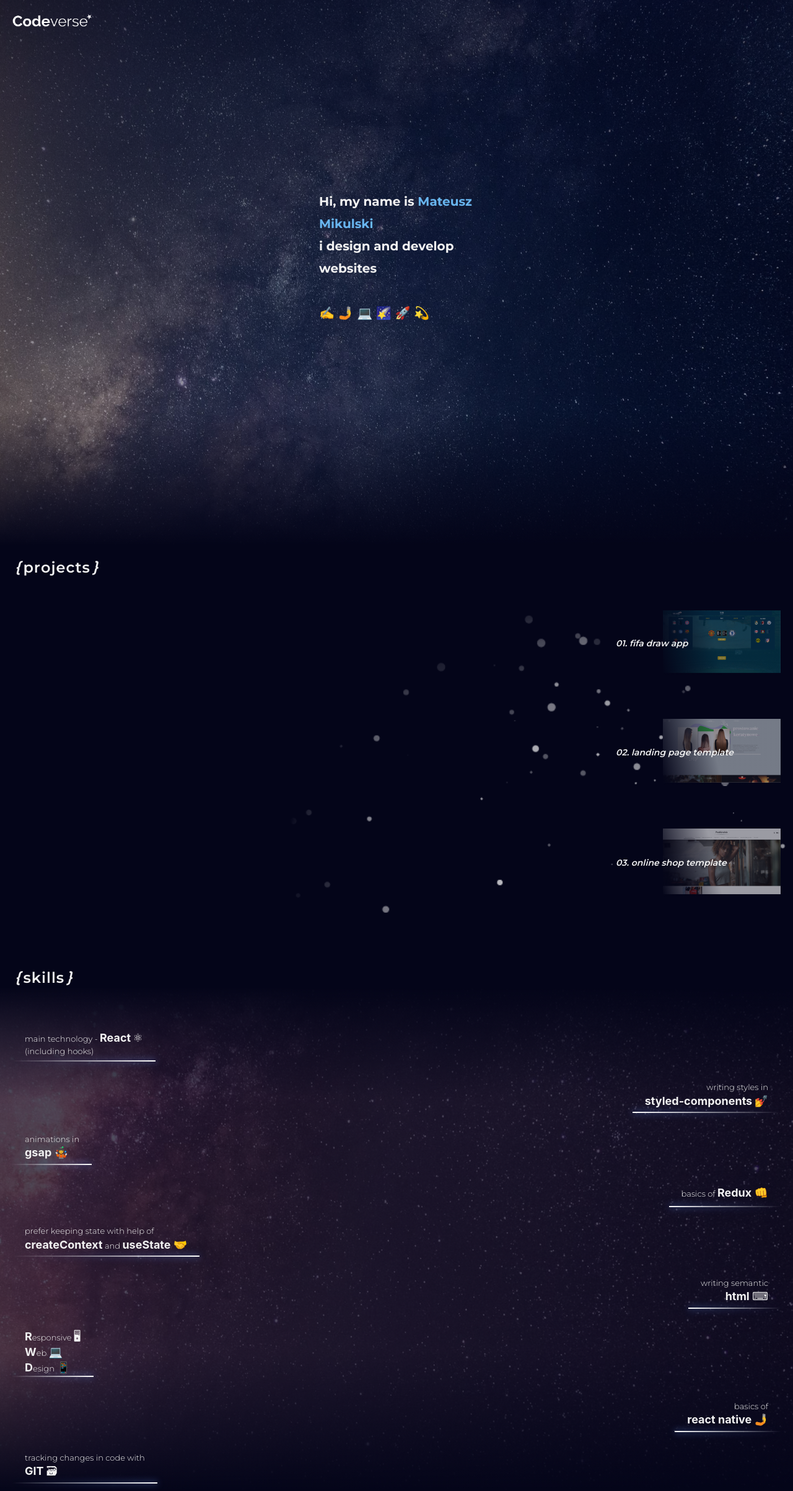
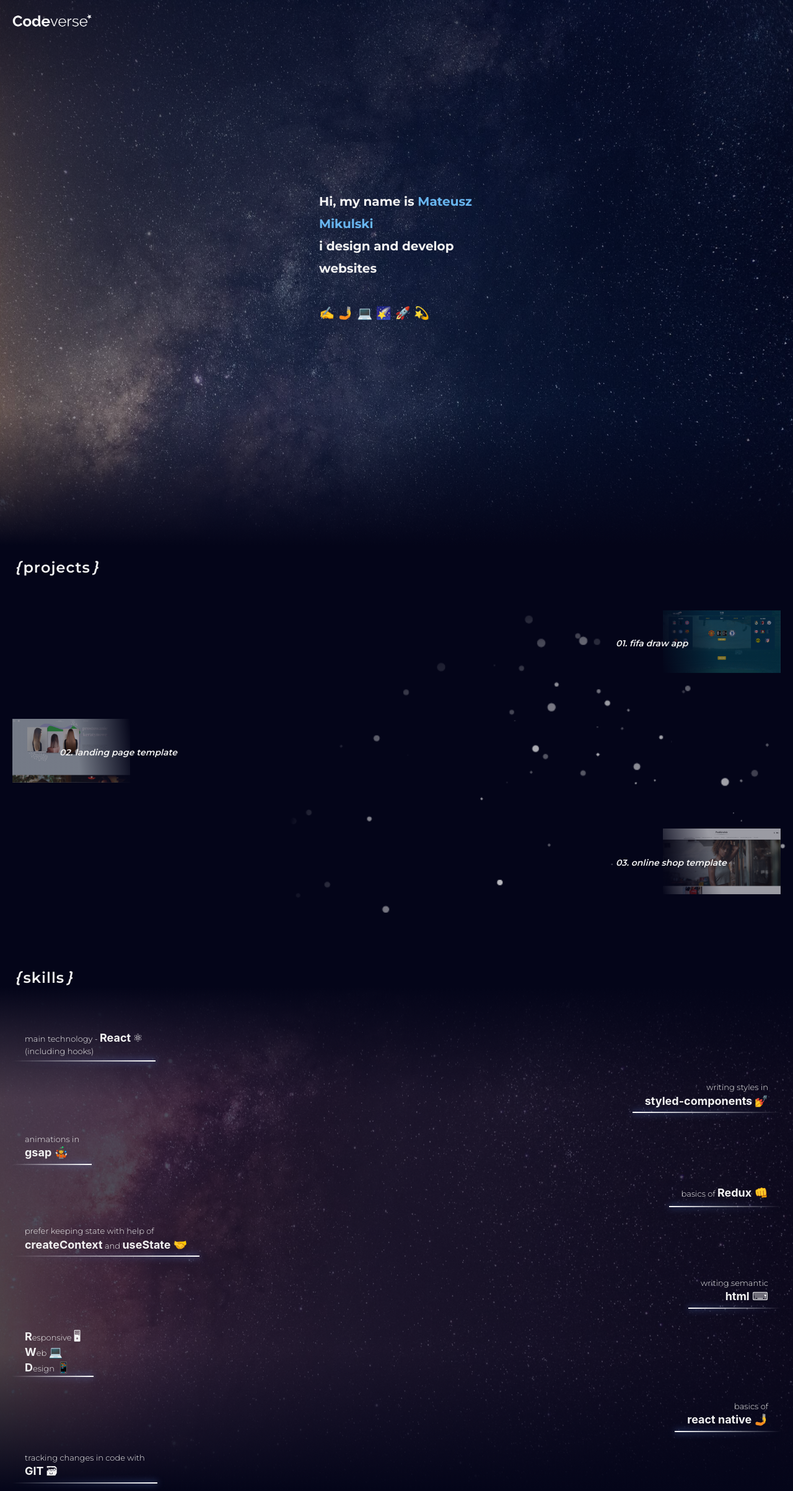
Before and after one commit to mikulskee/codeverse, a React (Create React App) app: page / in a window 1280 px wide. Shown: the whole page at 62% size. Built offline with nearby package versions, Linux system fonts and the light colour scheme.

Commit message:
removed parallax effects

```diff
--- a/src/App.js
+++ b/src/App.js
@@ -6,6 +6,7 @@ const App = () => {
   useEffect(() => {
     let vh = window.innerHeight * 0.01;
     document.documentElement.style.setProperty("--vh", `${vh}px`);
+
     window.addEventListener("orientationchange", () => {
       let vh = window.innerHeight * 0.01;
       document.documentElement.style.setProperty("--vh", `${vh}px`);
--- a/src/animations/patternsAnimation.js
+++ b/src/animations/patternsAnimation.js
@@ -1,35 +1,35 @@
 import { gsap, Power0 } from "gsap/all";
 
-export const headerAnimation = () => {
-  const pattern = document.querySelector(".header-pattern");
-  const tl = gsap.timeline();
+// export const headerAnimation = () => {
+//   const pattern = document.querySelector(".header-pattern");
+//   const tl = gsap.timeline();
 
-  tl.to(pattern, {
-    duration: 10,
-    x: 20,
-    y: -5,
-    rotate: 3,
-    repeat: -1,
-    ease: Power0.easeNone,
-    yoyo: true,
-    yoyoEase: true
-  });
-};
-export const skillsAnimation = () => {
-  const pattern = document.querySelector(".skills-pattern");
-  const tl = gsap.timeline();
+//   tl.to(pattern, {
+//     duration: 10,
+//     x: 20,
+//     y: -5,
+//     rotate: 3,
+//     repeat: -1,
+//     ease: Power0.easeNone,
+//     yoyo: true,
+//     yoyoEase: true
+//   });
+// };
+// export const skillsAnimation = () => {
+//   const pattern = document.querySelector(".skills-pattern");
+//   const tl = gsap.timeline();
 
-  tl.to(pattern, {
-    duration: 8,
-    x: 5,
-    y: -20,
-    rotate: 2,
-    repeat: -1,
-    ease: Power0.easeNone,
-    yoyo: true,
-    yoyoEase: true
-  });
-};
+//   tl.to(pattern, {
+//     duration: 8,
+//     x: 5,
+//     y: -20,
+//     rotate: 2,
+//     repeat: -1,
+//     ease: Power0.easeNone,
+//     yoyo: true,
+//     yoyoEase: true
+//   });
+// };
 
 export const spaceship = () => {
   const rougeOne = document.querySelector(".spaceship");
--- a/src/components/Header.js
+++ b/src/components/Header.js
@@ -3,11 +3,7 @@ import styled from "styled-components";
 import headerBg from "../img/header-bg.jpg";
 import logo from "../img/logo.png";
 import IconScrollSlide from "./IconScrollSlide";
-import {
-  headerAnimation,
-  mandoAnimation
-} from "../animations/patternsAnimation";
-import { Parallax } from "react-scroll-parallax";
+import { mandoAnimation } from "../animations/patternsAnimation";
 
 const Wrapper = styled.header`
   display: flex;
@@ -18,19 +14,10 @@ const Wrapper = styled.header`
   height: 110vh;
   height: calc(var(--vh, 1vh) * 110);
   overflow: hidden;
-
-  .header-pattern {
-    position: absolute;
-    top: 0;
-    left: 0;
-    height: 100%;
-    width: 100%;
-    transform: scale(1.1);
   background-image: url(${headerBg});
   background-position: center;
   background-size: cover;
   background-repeat: no-repeat;
-  }
 
   .bg-gradient {
     position: absolute;
@@ -47,7 +34,7 @@ const Wrapper = styled.header`
     );
   }
 
-  img {
+  img.logo {
     position: absolute;
     top: 20px;
     left: 20px;
@@ -56,6 +43,7 @@ const Wrapper = styled.header`
 `;
 
 const MainDescription = styled.p`
+  position: absolute;
   display: block;
   color: #f2f2f2;
   font-family: "Montserrat", sans-serif;
@@ -93,24 +81,7 @@ const MandoQuote = styled.p`
   }
 `;
 
-const StyledParallax = styled(Parallax)`
-  position: absolute;
-  top: 0;
-  left: 0;
-  width: 100%;
-  height: 100%;
-  .parallax-inner {
-    position: absolute;
-    top: 0;
-    left: 0;
-    width: 100%;
-    height: 100%;
-  }
-`;
 const Header = () => {
-  useEffect(() => {
-    headerAnimation();
-  });
   useEffect(() => {
     window.addEventListener("scroll", () => {
       if (window.scrollY > 20) {
@@ -120,22 +91,16 @@ const Header = () => {
   }, []);
   return (
     <Wrapper className={"header"}>
-      <StyledParallax y={[-25, 10]}>
-        <div className="header-pattern" />
-      </StyledParallax>
       <div className="bg-gradient" />
-      <StyledParallax y={[15, -15]}>
-        <img src={logo} alt="logo" />
-      </StyledParallax>
-      <Parallax className="parallax" y={[45, -45]}>
+      <img className="logo" src={logo} alt="logo" />
       <MainDescription className="main-description">
-          Hi, my name is <span>Mateusz Mikulski</span> <br />i design and
-          develop websites
+        Hi, my name is <span>Mateusz Mikulski</span> <br />i design and develop
+        websites
         <br />
         <br />
         &#x270d; &#x1F933; &#x1F4bb; &#x1F320; &#x1F680; &#x1F4AB;
       </MainDescription>
-      </Parallax>
+
       <IconScrollSlide />
       <MandoQuote className="mando-quote">
         this is the way...{" "}
--- a/src/components/Projects.js
+++ b/src/components/Projects.js
@@ -11,7 +11,6 @@ import { faCode } from "@fortawesome/free-solid-svg-icons";
 import starsPattern from "../img/stars-pattern.png";
 import { projectsSectionContentAnimation } from "../animations/contentAnimations";
 import { sectionTitleAnimation } from "../animations/sectionTitleAnimation";
-import { Parallax } from "react-scroll-parallax";
 
 const Wrapper = styled.section`
   background-image: url(${starsPattern});
@@ -96,7 +95,7 @@ const ProjectsList = styled.ul`
     }
   }
 
-  div.parallax-outer:nth-child(even) li {
+  li:nth-child(even) {
     justify-content: flex-start;
 
     div {
@@ -143,23 +142,25 @@ const projects = [
 
 const Projects = () => {
   const handleClick = e => {
+    console.log(e.target);
     const tl = gsap.timeline();
+    const description = e.target;
 
     const links = e.target.nextSibling;
 
     tl.set(links, { rotationX: -90 })
-      .to(e.target, {
+      .to(description, {
         duration: 0.1,
         rotationX: 90,
         ease: Power1.easeOut
       })
-      .set(e.target, { display: "none" })
+      .set(description, { display: "none" })
       .set(links, { display: "block" })
       .to(links, { duration: 0.1, rotationX: 0 })
       .to(links, { duration: 0.1, rotationX: -90, delay: 2.5 })
       .set(links, { display: "none" })
-      .set(e.target, { display: "block" })
-      .to(e.target, {
+      .set(description, { display: "block" })
+      .to(description, {
         duration: 0.1,
         rotationX: 0,
         ease: Power1.easeOut
@@ -167,8 +168,7 @@ const Projects = () => {
   };
 
   const newProjects = projects.map(item => (
-    <Parallax className="parallax" y={[15, -15]} key={item.key}>
-      <li>
+    <li key={item.key}>
       <div onClick={handleClick} className={`project ${item.key}`}>
         <h3 className="project-title">{`${item.key}. ${item.title}`}</h3>
         <img src={item.img} alt={item.title} />
@@ -185,7 +185,6 @@ const Projects = () => {
         </a>
       </div>
     </li>
-    </Parallax>
   ));
 
   useEffect(() => {
@@ -208,11 +207,10 @@ const Projects = () => {
 
   return (
     <Wrapper className="projects">
-      <Parallax className="parallax" y={[100, -200]}>
       <SectionTitle className={"projects-section-title section-title"}>
         projects
       </SectionTitle>
-      </Parallax>
+
       <ProjectsList>{newProjects}</ProjectsList>
     </Wrapper>
   );
--- a/src/components/Skills.js
+++ b/src/components/Skills.js
@@ -2,17 +2,17 @@ import React, { useEffect } from "react";
 import styled from "styled-components";
 import SectionTitle from "./SectionTitle";
 import skillsBg from "../img/skills-bg.jpg";
-import {
-  skillsAnimation,
-  spaceship,
-  spaceship2
-} from "../animations/patternsAnimation";
+import { spaceship, spaceship2 } from "../animations/patternsAnimation";
 import { sectionTitleAnimation } from "../animations/sectionTitleAnimation";
 import { skillsSectionContentAnimation } from "../animations/contentAnimations";
 
 const Wrapper = styled.section`
+  position: relative;
   overflow: hidden;
-  transform: translate(0);
+  background-image: url(${skillsBg});
+  background-position: center;
+  background-size: cover;
+  background-repeat: no-repeat;
 
   .spaceship-2 {
     top: auto;
@@ -37,18 +37,6 @@ const Wrapper = styled.section`
   }
 `;
 
-const SkillsPattern = styled.div`
-  position: absolute;
-  top: 0;
-  left: 0;
-  height: 100%;
-  width: 100%;
-  transform: scale(1.25);
-  background-image: url(${skillsBg});
-  background-position: center;
-  background-size: cover;
-  background-repeat: no-repeat;
-`;
 const SkillsGradient = styled.div`
   position: absolute;
   top: 0;
@@ -184,7 +172,6 @@ const SkillsDescription = styled.ul`
 
 const Skills = () => {
   useEffect(() => {
-    skillsAnimation();
     spaceship();
     spaceship2();
   });
@@ -209,7 +196,6 @@ const Skills = () => {
   });
   return (
     <Wrapper className="skills">
-      <SkillsPattern className="skills-pattern" />
       <SkillsGradient />
       <Spaceship className="spaceship" />
       <Spaceship className="spaceship-2" />
@@ -219,6 +205,7 @@ const Skills = () => {
         <SectionTitle className={"skills-section-title section-title"}>
           skills
         </SectionTitle>
+
         <SkillsDescription>
           <li>
             <p className="react skill">
```
Lines whose indentation alone changed are shown as unchanged.
